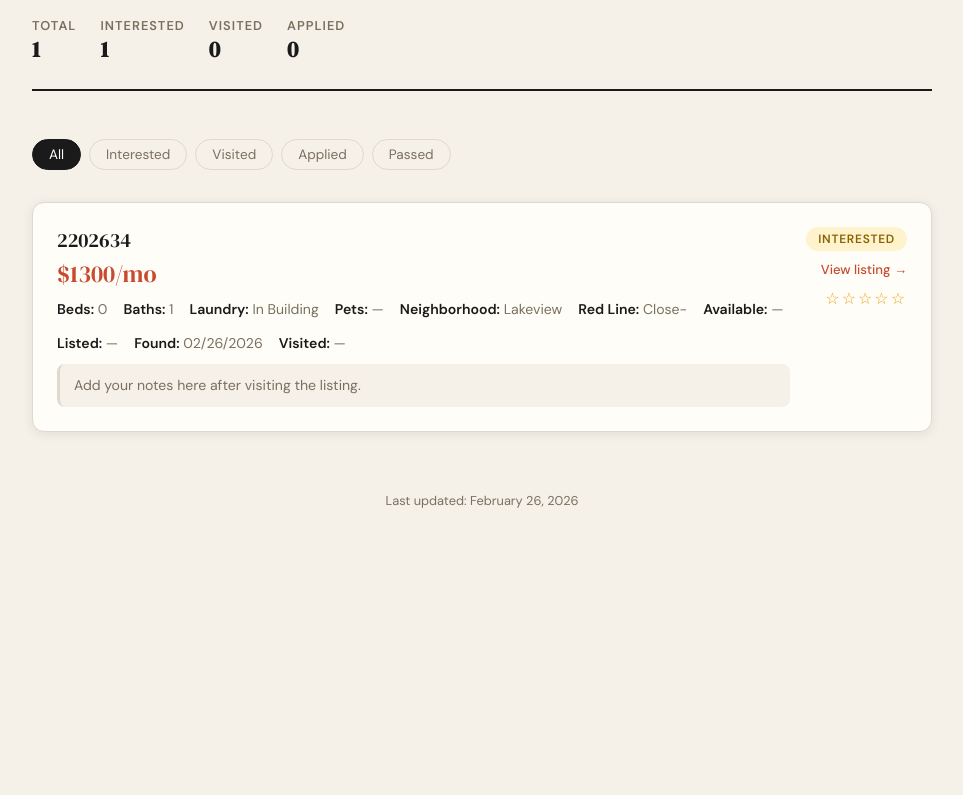
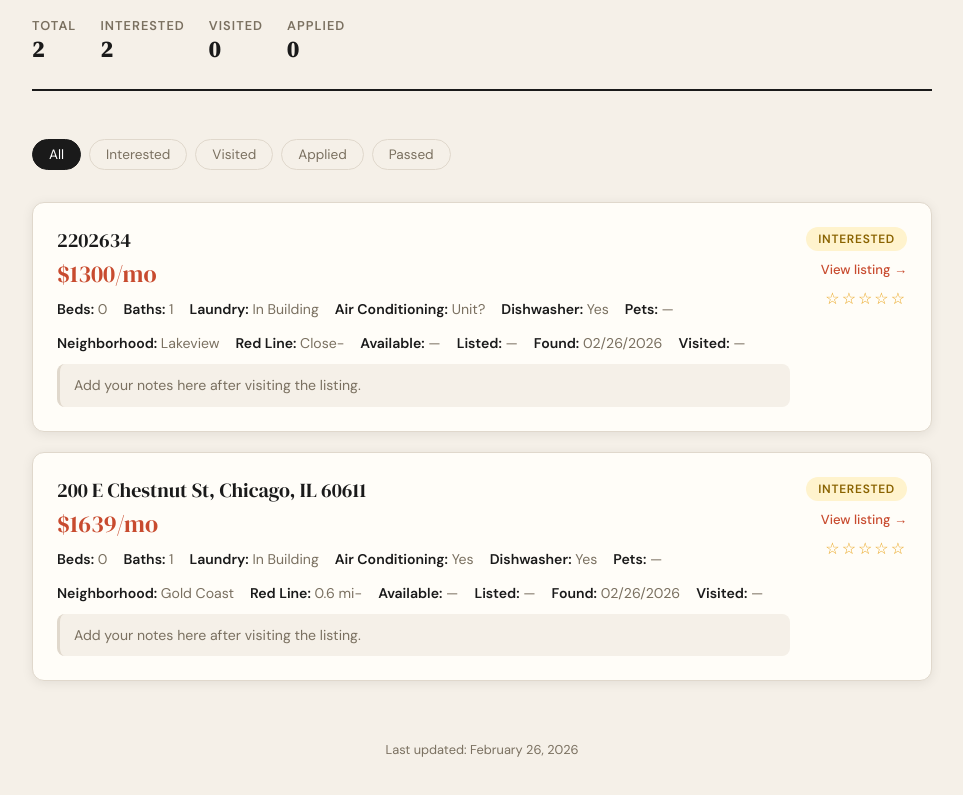
Before and after one commit to pfkrajca/housing-search, a plain HTML site: page index.html in a window 1280 px wide. Shown: the part 127-922 px from the top of the page, without its empty margins (158-1121 px from the left). Before the commit the page ends 800 px from the top, so only its background shows below. Drawn offline with Linux system fonts and the light colour scheme.

Commit message:
Add new apartment listing card
Added a new listing card for an apartment with details including address, price, and amenities.

```diff
--- a/index.html
+++ b/index.html
@@ -258,6 +258,8 @@
         <div><strong>Beds:</strong> 0</div>
         <div><strong>Baths:</strong> 1</div>
         <div><strong>Laundry:</strong> In Building</div>
+        <div><strong>Air Conditioning:</strong> Unit?</div>
+        <div><strong>Dishwasher:</strong> Yes</div>
         <div><strong>Pets:</strong> —</div>
         <div><strong>Neighborhood:</strong> Lakeview</div>
         <div><strong>Red Line:</strong> Close-</div>
@@ -276,6 +278,33 @@
   </div>
 
   <!-- ADD MORE LISTINGS BELOW THIS LINE -->
+
+    <div class="card" data-status="interested">
+    <div class="card-main">
+      <div class="card-address">200 E Chestnut St, Chicago, IL 60611</div>
+      <div class="card-price">$1639/mo</div>
+      <div class="card-meta">
+        <div><strong>Beds:</strong> 0</div>
+        <div><strong>Baths:</strong> 1</div>
+        <div><strong>Laundry:</strong> In Building</div>
+        <div><strong>Air Conditioning:</strong> Yes</div>
+        <div><strong>Dishwasher:</strong> Yes</div>
+        <div><strong>Pets:</strong> —</div>
+        <div><strong>Neighborhood:</strong> Gold Coast</div>
+        <div><strong>Red Line:</strong> 0.6 mi-</div>
+        <div><strong>Available:</strong> —</div>
+        <div><strong>Listed:</strong> —</div>
+        <div><strong>Found:</strong> 02/26/2026</div>
+        <div><strong>Visited:</strong> —</div>
+      </div>
+      <div class="card-notes">Add your notes here after visiting the listing.</div>
+    </div>
+    <div class="card-actions">
+      <span class="status-badge status-interested">Interested</span>
+      <a class="card-link" href="https://www.apartments.com/the-seneca-apartments-chicago-il/7b4q0nx/" target="_blank">View listing →</a>
+      <div class="rating">☆☆☆☆☆</div>
+    </div>
+  </div>
 
   <!-- EXAMPLE of a filled-in card:
 
```
